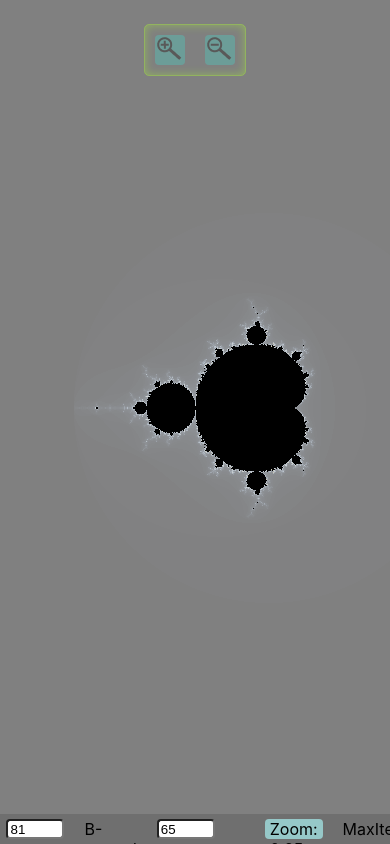
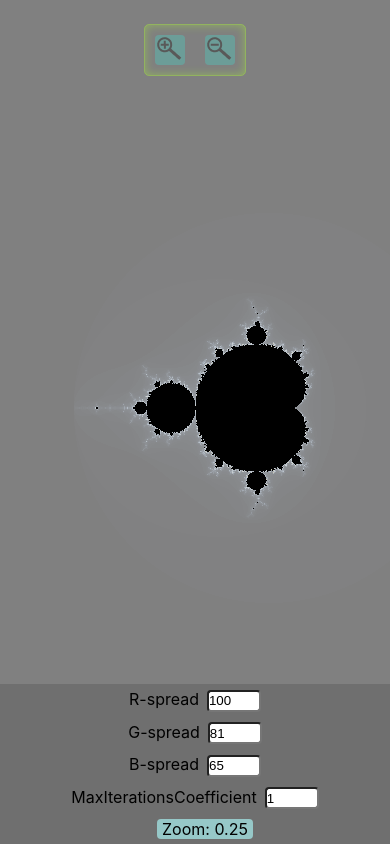
Before and after one commit to yryryk/mandelbrot-canvas-react, a React (Create React App) app: page / in a window 390 px wide. Built offline with nearby package versions, Linux system fonts and the light colour scheme.

Commit message:
feat: добавить адаптив

```diff
--- a/src/Mandelbrot.css
+++ b/src/Mandelbrot.css
@@ -57,16 +57,29 @@
   bottom: 0;
   left: 0;
   right: 0;
-  height: 20px;
   display: flex;
   justify-content: center;
   gap: 20px;
   background-color: #6f6f6f;
-  padding: 5px;
+  padding: 5px 20px;
+}
+
+@media (max-width: 1024px) {
+  .mandelbrot__modifiers {
+    flex-wrap: wrap;
+    gap: 10px;
+  }
+}
+
+@media (max-width: 440px) {
+  .mandelbrot__modifiers {
+    align-items: center;
+    flex-direction: column;
+  }
 }
 
 .mandelbrot__zoom {
-  margin: 0 0 0 30px;
+  margin: 0 0 0 20px;
   padding: 0 5px;
   border-radius: 4px;
   background-color: rgb(150, 200, 200);
@@ -74,5 +87,8 @@
 
 .mandelbrot__modifiers-item {
   width: 50px;
+  height: 18px;
   border-radius: 4px;
+  padding: 0;
+  margin-left: 8px;
 }
--- a/src/Mandelbrot.jsx
+++ b/src/Mandelbrot.jsx
@@ -39,7 +39,16 @@ function Mandelbrot(props) {
     setBlue(evt.target.value)
   };
   function setIterationsCoefficient(evt) {
-    setMaxIterationsCoefficient(evt.target.value)
+    const newValue = evt.target.value;
+    if((200 + newValue*4*Math.log2(zoom)**3) > 20) {
+      if(newValue > 10) {
+        setMaxIterationsCoefficient(10)
+      } else if(newValue < 0.05) {
+        setMaxIterationsCoefficient(0.05)
+      } else{
+        setMaxIterationsCoefficient(newValue)
+      }
+    }
   };
 
   useEventListener('change', setRedValue, modifierR);
@@ -99,9 +108,6 @@ function Mandelbrot(props) {
       for (let y = 0; y < height; y++) {
         for (let x = 0; x < width; x++) {
           const i = iterations[y][x];
-          if (x === 1 && y === 1) {
-            console.log(i);
-          }
           const index = (y * width + x) * 4;
           if (i === maxIterations) {
             data[index] = 0;
@@ -136,15 +142,23 @@ function Mandelbrot(props) {
       </div>
       <canvas className='mandelbrot__canvas' ref={canvasRef} width={width} height={height} onClick={handleZoom} />
       <div className="mandelbrot__modifiers">
+        <div>
           <label htmlFor='r'>R-spread</label>
           <input ref={modifierR} name='r' className="mandelbrot__modifiers-item" type='number' defaultValue={red} />
+        </div>
+        <div>
           <label htmlFor='r'>G-spread</label>
           <input ref={modifierG} name='g' className="mandelbrot__modifiers-item" type='number' defaultValue={green} />
+        </div>
+        <div>
           <label htmlFor='r'>B-spread</label>
           <input ref={modifierB} name='b' className="mandelbrot__modifiers-item" type='number' defaultValue={blue} />
-        <p className="mandelbrot__zoom">Zoom: {zoom}</p>
+        </div>
+        <div>
           <label htmlFor='maxIterations'>MaxIterationsCoefficient</label>
           <input ref={IterationsCoefficient} name='maxIterations' className="mandelbrot__modifiers-item" type='number' defaultValue={maxIterationsCoefficient} min={0.05} max={10} step={0.05} />
+        </div>
+        <p className="mandelbrot__zoom">Zoom: {zoom}</p>
       </div>
     </div>
   );
```
Lines whose indentation alone changed are shown as unchanged.
